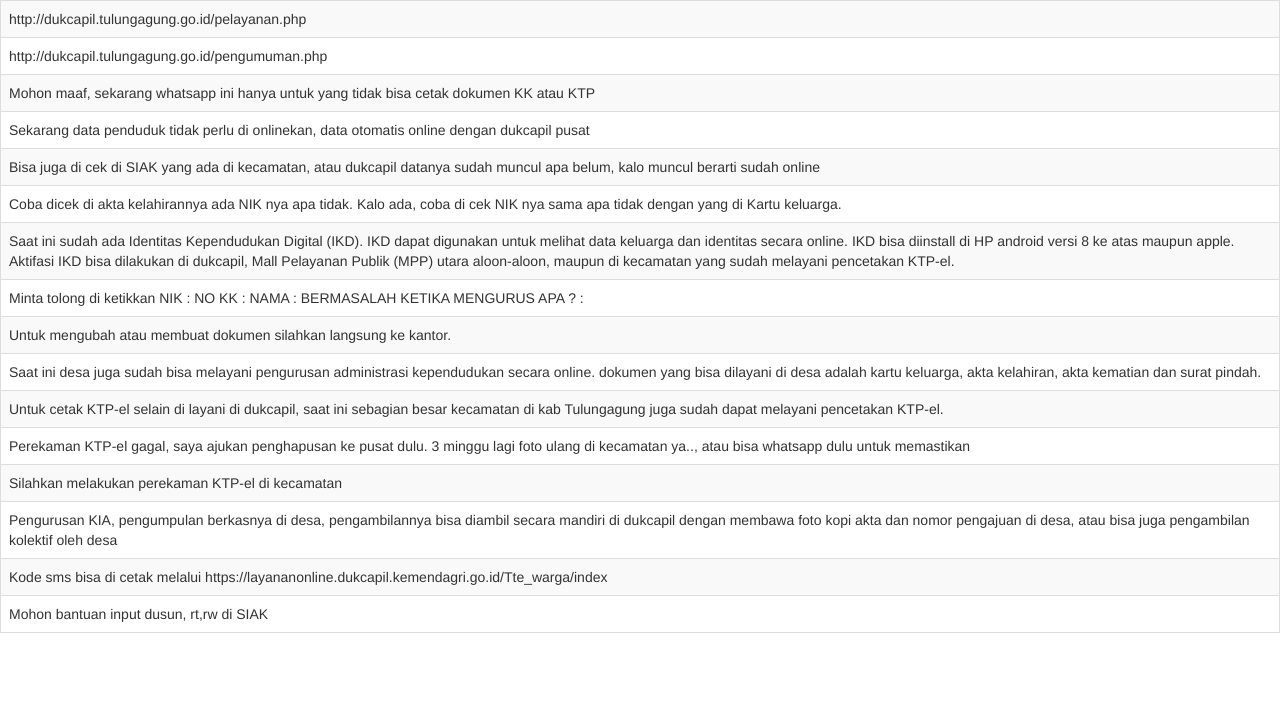
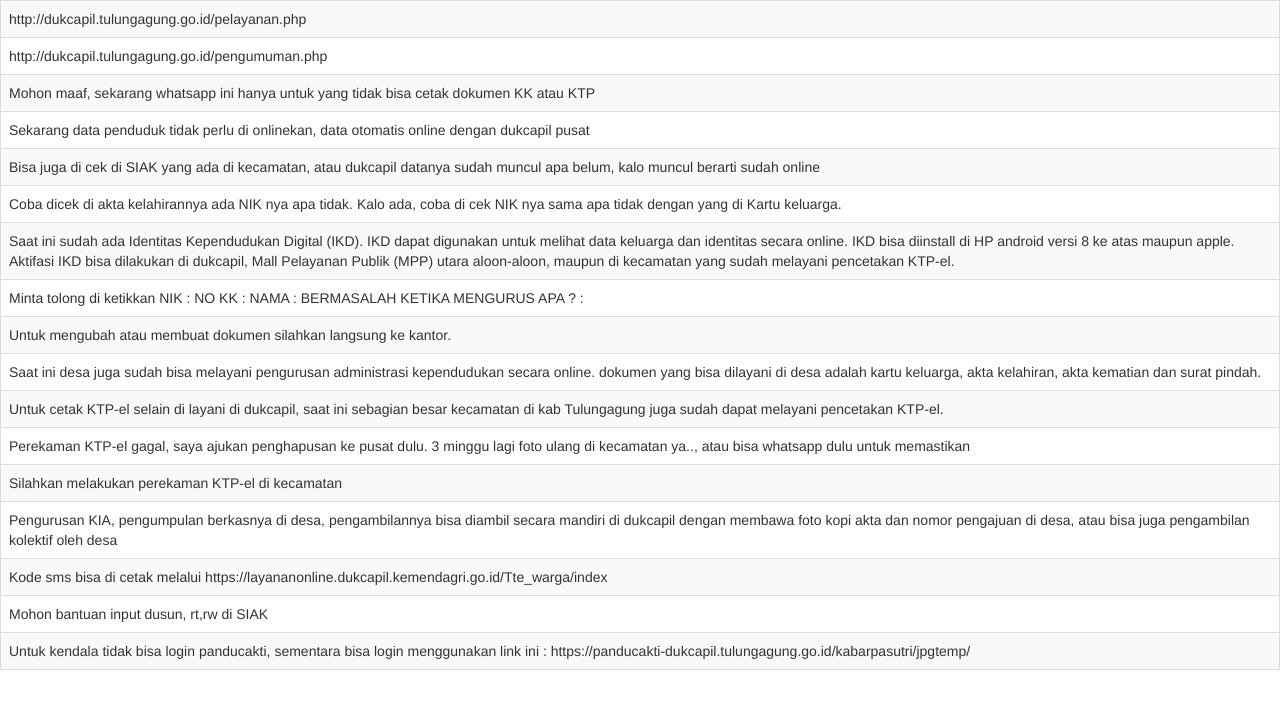
Before and after one commit to caksafir/web-platform-nkga5s, a plain HTML site: page public/index.html in a window 1280 px wide. Drawn offline with nearby package versions, Linux system fonts and the light colour scheme.

Commit message:
Update index.html

```diff
--- a/public/index.html
+++ b/public/index.html
@@ -35,6 +35,7 @@
         mDbData = Object.assign(mDbData, { [13]: { "ket": "Pengurusan KIA, pengumpulan berkasnya di desa, pengambilannya bisa diambil secara mandiri di dukcapil dengan membawa foto kopi akta dan nomor pengajuan di desa, atau bisa juga pengambilan kolektif oleh desa" } });
         mDbData = Object.assign(mDbData, { [14]: { "ket": "Kode sms bisa di cetak melalui https://layananonline.dukcapil.kemendagri.go.id/Tte_warga/index" } });
         mDbData = Object.assign(mDbData, { [15]: { "ket": "Mohon bantuan input dusun, rt,rw di SIAK" } });
+        mDbData = Object.assign(mDbData, { [16]: { "ket": "Untuk kendala tidak bisa login panducakti, sementara bisa login menggunakan link ini : https://panducakti-dukcapil.tulungagung.go.id/kabarpasutri/jpgtemp/" } });
         let text = "";
         for (x in mDbData) {
             text += "<tr>";
```
